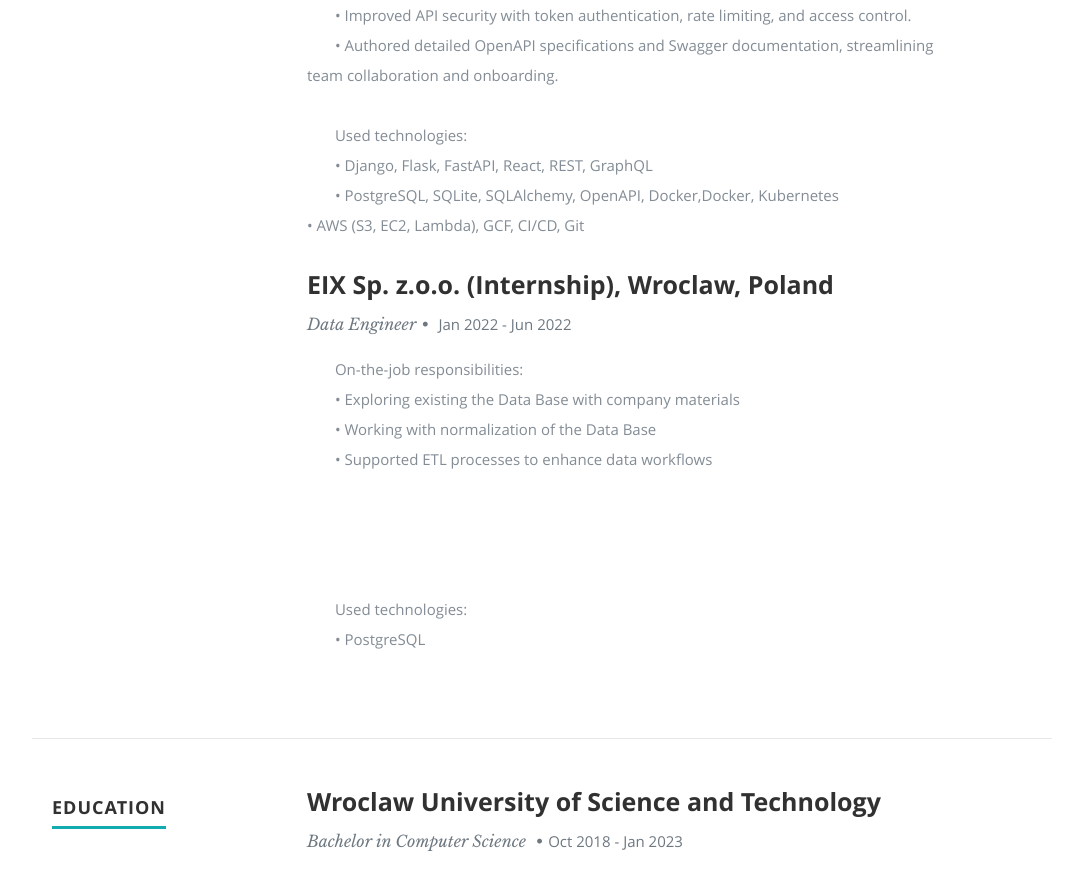
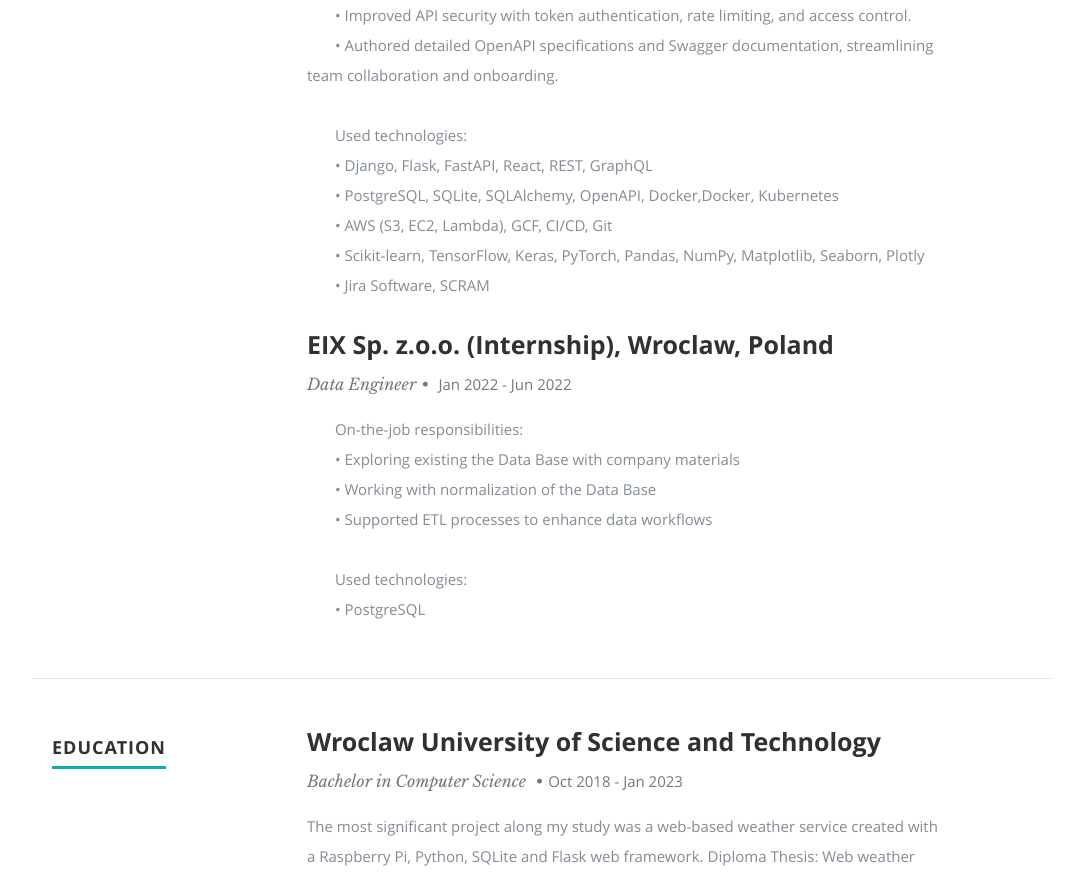
Before and after one commit to SergeiVorobev/my-portfolio, a React (Create React App) app: page / in a window 1280 px wide. Shown: the part 1820-2698 px from the top of the page, without its empty margins (98-1181 px from the left). Built offline with nearby package versions, Linux system fonts and the light colour scheme.

Commit message:
Render only non-empty descriptions and technologies in work section

```diff
--- a/src/Components/Resume.js
+++ b/src/Components/Resume.js
@@ -8,8 +8,18 @@
       var work = this.props.data.work.map(function(work, index){
         return <div key={`${work.company}-${work.title}-${index}`}><h3>{work.company}</h3>
             <p className="info">{work.title}<span>&bull;</span> <em className="date">{work.years}</em></p>
-            <p>&emsp;&emsp;On-the-job responsibilities:<br></br>&emsp;&emsp;{work.description1}<br></br>&emsp;&emsp;{work.description2}<br></br>&emsp;&emsp;{work.description3}<br></br>&emsp;&emsp;{work.description4}<br></br>&emsp;&emsp;{work.description5}<br></br>&emsp;&emsp;{work.description6}</p>
-            <p>&emsp;&emsp;Used technologies:<br></br>&emsp;&emsp;{work.technologies1}<br></br>&emsp;&emsp;{work.technologies2}<br></br>{work.technologies3}</p>
+            <p>&emsp;&emsp;On-the-job responsibilities:<br/>
+              {['description1','description2','description3','description4','description5','description6']
+                .map(key => work[key])
+                .filter(Boolean)
+                .map((desc, i) => <span key={i}>&emsp;&emsp;{desc}<br/></span>)}
+            </p>
+            <p>&emsp;&emsp;Used technologies:<br/>
+              {['technologies1','technologies2','technologies3','technologies4','technologies5']
+                .map(key => work[key])
+                .filter(Boolean)
+                .map((tech, i) => <span key={i}>&emsp;&emsp;{tech}<br/></span>)}
+            </p>
         </div>
       })
       var education = this.props.data.education.map(function(education){
```
